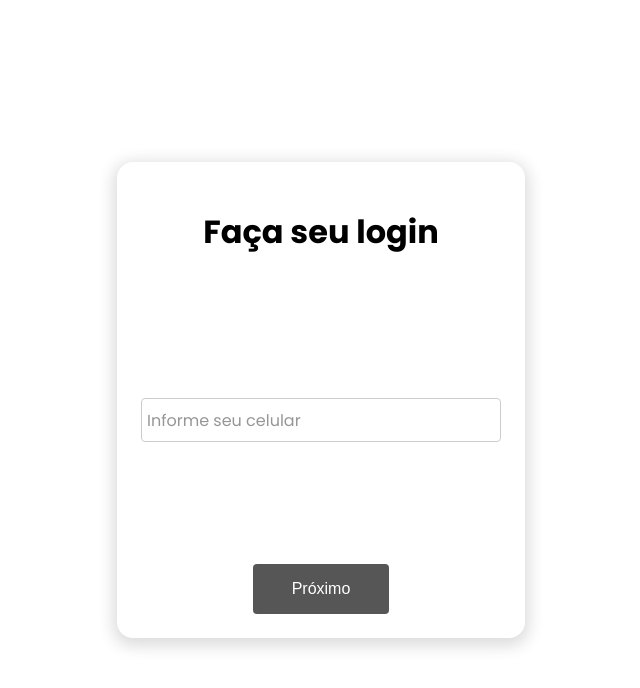
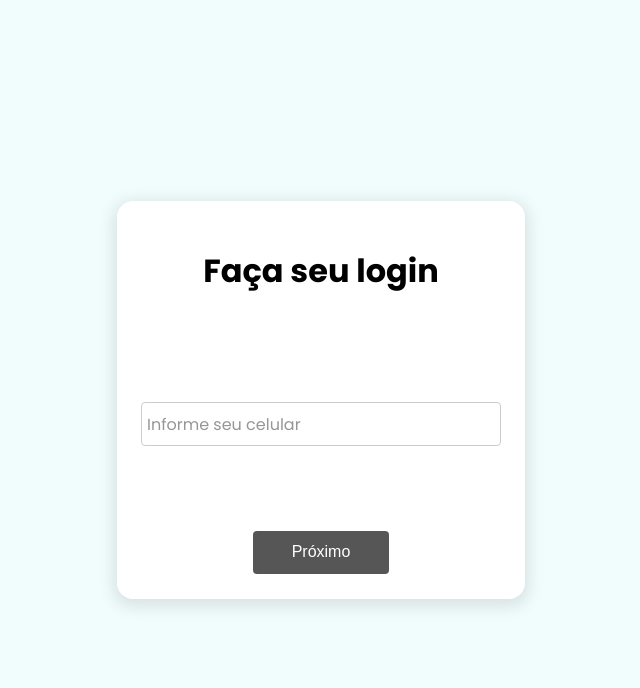
Before and after one commit to Samuel-StatusTech/oi-store, a React (Create React App) app: page /login in a window 1280 px wide. Shown: the top 688 px of the page, without its empty margins (319-959 px from the left). Built offline with nearby package versions, Linux system fonts and the light colour scheme; a web font is replaced by a local one.

Commit message:
Login color

```diff
--- a/src/pages/Login/styled.ts
+++ b/src/pages/Login/styled.ts
@@ -5,8 +5,13 @@ export const Page = styled.div`
   flex-direction: column;
   justify-content: center;
   align-items: center;
-  gap: 24px;
+  gap: 12px;
   height: 100vh;
+  background-color: #f1fcfd;
+
+  @media (max-width: ${({ theme }) => theme.bp.small}px) {
+    margin-top: 0;
+  }
 `
 
 export const LogoContainer = styled.div`
@@ -16,10 +21,11 @@ export const LogoContainer = styled.div`
   height: fit-content;
   overflow: hidden;
   max-height: 180px;
-  margin: -140px 24px 0;
+  margin: 0 24px;
 
   img {
-    width: 100%;
+    width: 80%;
+    margin: auto;
     opacity: 0;
     object-fit: cover;
     ${({ theme }) =>
@@ -37,10 +43,11 @@ export const LogoContainer = styled.div`
 export const FormArea = styled.div`
   display: flex;
   flex-direction: column;
-  gap: 48px;
+  gap: 24px;
   padding: 24px;
   border-radius: 16px;
-  box-shadow: 0 4px 16px 4px rgba(0, 0, 0, 0.14);
+  box-shadow: 0 4px 16px 4px rgba(0, 0, 0, 0.1);
+  background-color: #fff;
   max-width: 360px;
   width: 100%;
   opacity: 0;
@@ -62,7 +69,6 @@ export const FormArea = styled.div`
 
 export const FormTitle = styled.h1`
   text-align: center;
-  // color: ${({ theme }) => theme.colors.blue.main};
   opacity: 0;
   ${({ theme }) =>
     theme.animations.types.fadeRight +
@@ -119,7 +125,7 @@ export const Message = styled.span<{ $error?: boolean; $failed: boolean }>`
   text-align: center;
   color: ${({ $failed, theme }) => ($failed ? "red" : theme.colors.blue.main)};
   transition: background-color 0.3s, height 0.3s, opacity 0.2s;
-  margin-bottom: 48px;
+  margin-bottom: 24px;
   height: auto;
   opacity: ${({ $error, $failed }) =>
     $error ? ($failed ? 1 : 0) : $failed ? 0 : 1};
@@ -194,7 +200,7 @@ export const Input = styled.input<{ $small?: boolean }>`
 
 export const Button = styled.button`
   border-radius: 4px;
-  padding: 1rem 2.4rem;
+  padding: 0.8rem 2.4rem;
   width: fit-content;
   margin: auto;
   cursor: pointer;
--- a/src/pages/Payment/styled.ts
+++ b/src/pages/Payment/styled.ts
@@ -218,15 +218,21 @@ export const Label = styled.label`
 export const Input = styled.input`
   border: 1px solid #ccc;
   outline: none;
-  padding: 6px;
+  padding: 12px 6px;
   font-size: 16px;
   color: ${({ theme }) => theme.colors.black.secondary};
   border-radius: 4px;
   width: 100%;
   transition: border-color 0.3s;
+  box-sizing: border-box;
 
   &:focus {
     border: 1px solid ${({ theme }) => theme.colors.blue.main};
+  }
+
+  &:disabled {
+    opacity: 0.7;
+    cursor: not-allowed;
   }
 `
 
```
